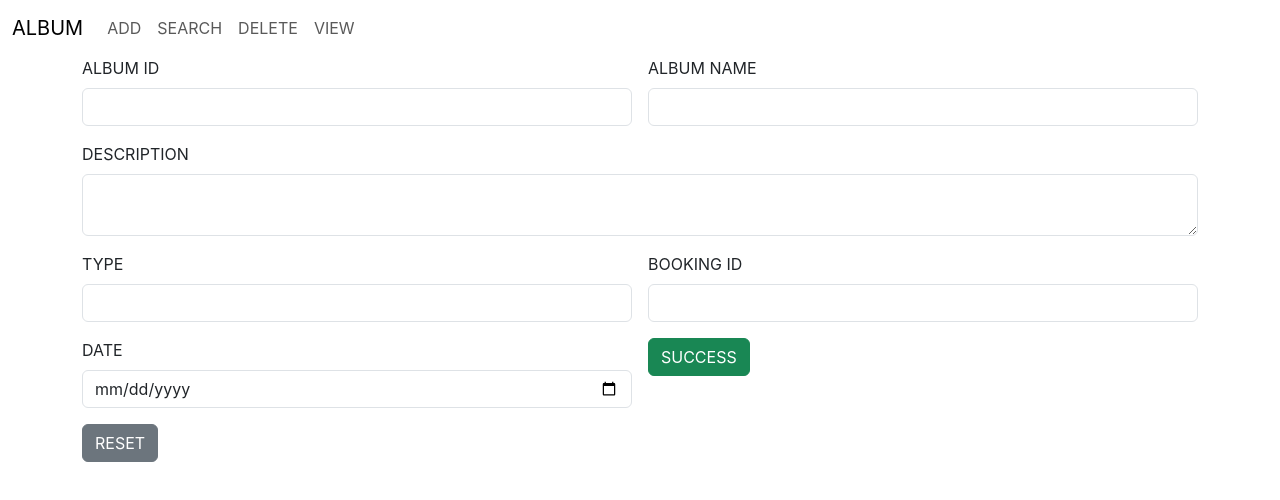
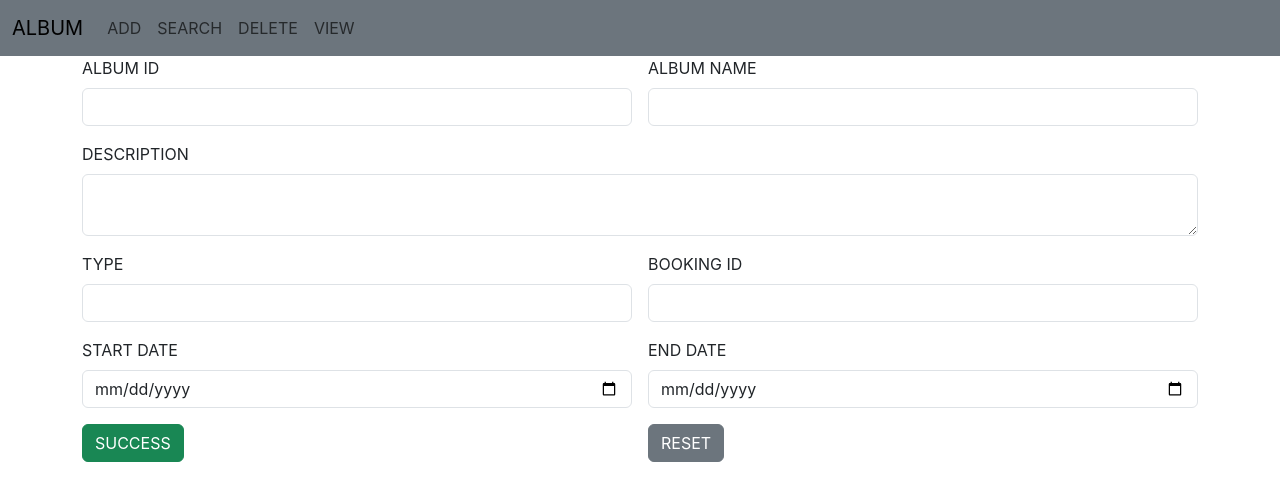
Before and after one commit to safabeegum/ALBUM_APP-REACT, a React (Create React App) app: page / in a window 1280 px wide. Shown: the top 500 px of the page. Built offline with nearby package versions, Linux system fonts and the light colour scheme.

Commit message:
Completed

```diff
--- a/src/components/AddAlbum.jsx
+++ b/src/components/AddAlbum.jsx
@@ -35,7 +35,12 @@ const AddAlbum = () => {
                         </div>
 
                         <div className="col col-12 col-sm-6 col-md-6 col-lg-6 col-xl-6 col-xxl-6">
-                            <label htmlFor="" className="form-label">DATE</label>
+                            <label htmlFor="" className="form-label">START DATE</label>
+                            <input type="date" name="" id="" className="form-control" />
+                        </div>
+
+                        <div className="col col-12 col-sm-6 col-md-6 col-lg-6 col-xl-6 col-xxl-6">
+                            <label htmlFor="" className="form-label">END DATE</label>
                             <input type="date" name="" id="" className="form-control" />
                         </div>
 
--- a/src/components/Navbar.jsx
+++ b/src/components/Navbar.jsx
@@ -4,7 +4,7 @@ import { Link } from 'react-router-dom'
 const Navbar = () => {
   return (
     <div>
-        <nav class="navbar navbar-expand-lg bg-secomdary">
+        <nav class="navbar navbar-expand-lg bg-secondary">
   <div class="container-fluid">
     <Link class="navbar-brand" to="#">ALBUM</Link>
     <button class="navbar-toggler" type="button" data-bs-toggle="collapse" data-bs-target="#navbarNav" aria-controls="navbarNav" aria-expanded="false" aria-label="Toggle navigation">
--- a/src/components/ViewAlbum.jsx
+++ b/src/components/ViewAlbum.jsx
@@ -517,10 +517,12 @@ const ViewAlbum = () => {
                             data.map(
                                 (value,index) => {
                                     return <div className="col col-12 col-sm-6 col-md-4 col-lg-3 col-xl-3 col-xxl-3">
-                                    <div class="card" style="width: 18rem;">
-                                    <img src="..." class="card-img-top" alt="..."></img>
+                                    <div class="card">
+                                    <img src="https://img.freepik.com/free-photo/beautiful-woman-long-red-dress-walks-around-city-with-her-husband_1157-13373.jpg?t=st=1717805313~exp=1717808913~hmac=6f3e1fcc6751a20b48b0af1ff2663439a5b628396c635447b04d82bcfbe3d2eb&w=1060" class="card-img-top" alt="..."></img>
                                     <div class="card-body">
-                                    <p class="card-text">Some quick example text to build on the card title and make up the bulk of the card's content.</p>
+                                    <h5 class="card-title">USERID:{value.userId}</h5>
+                                    <p class="card-text">ID:{value.id}</p>
+                                    <p class="card-text">{value.title}</p>
                                     </div>
                                     </div>
                                     </div>
```
